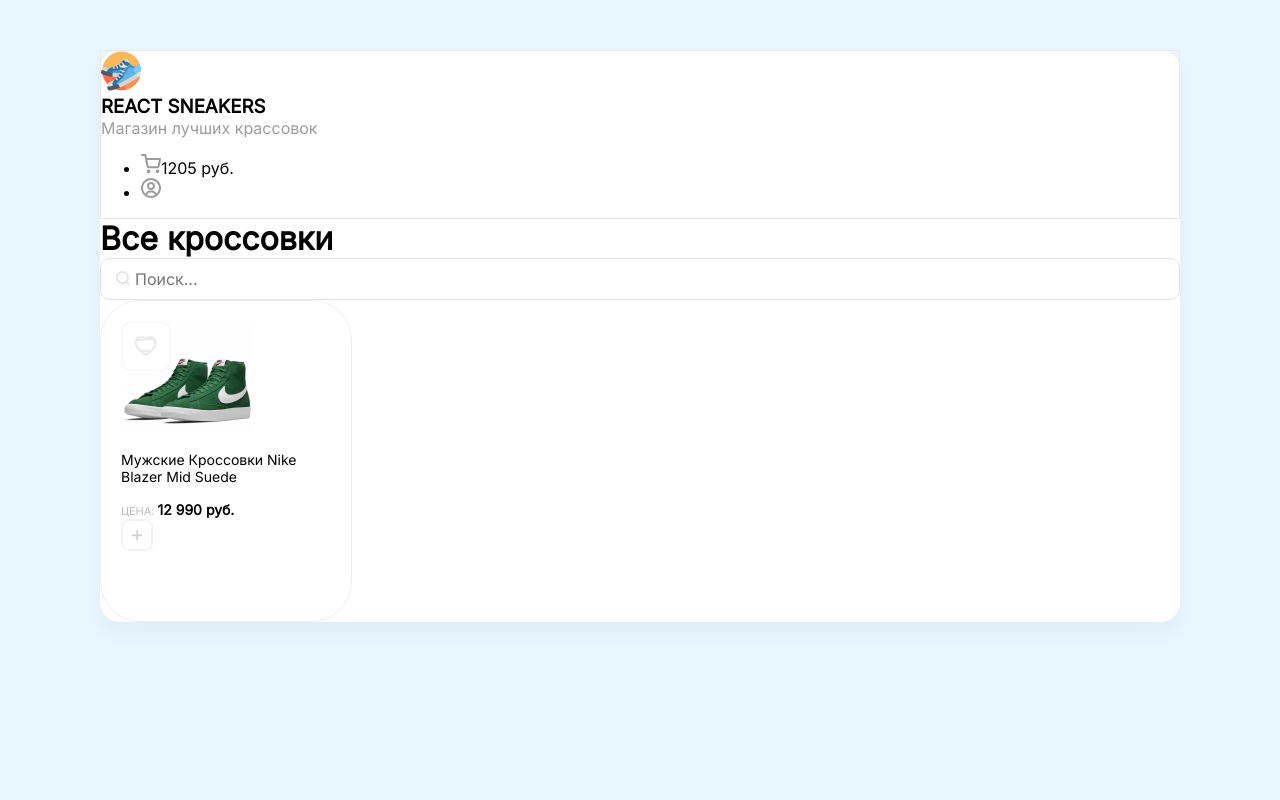
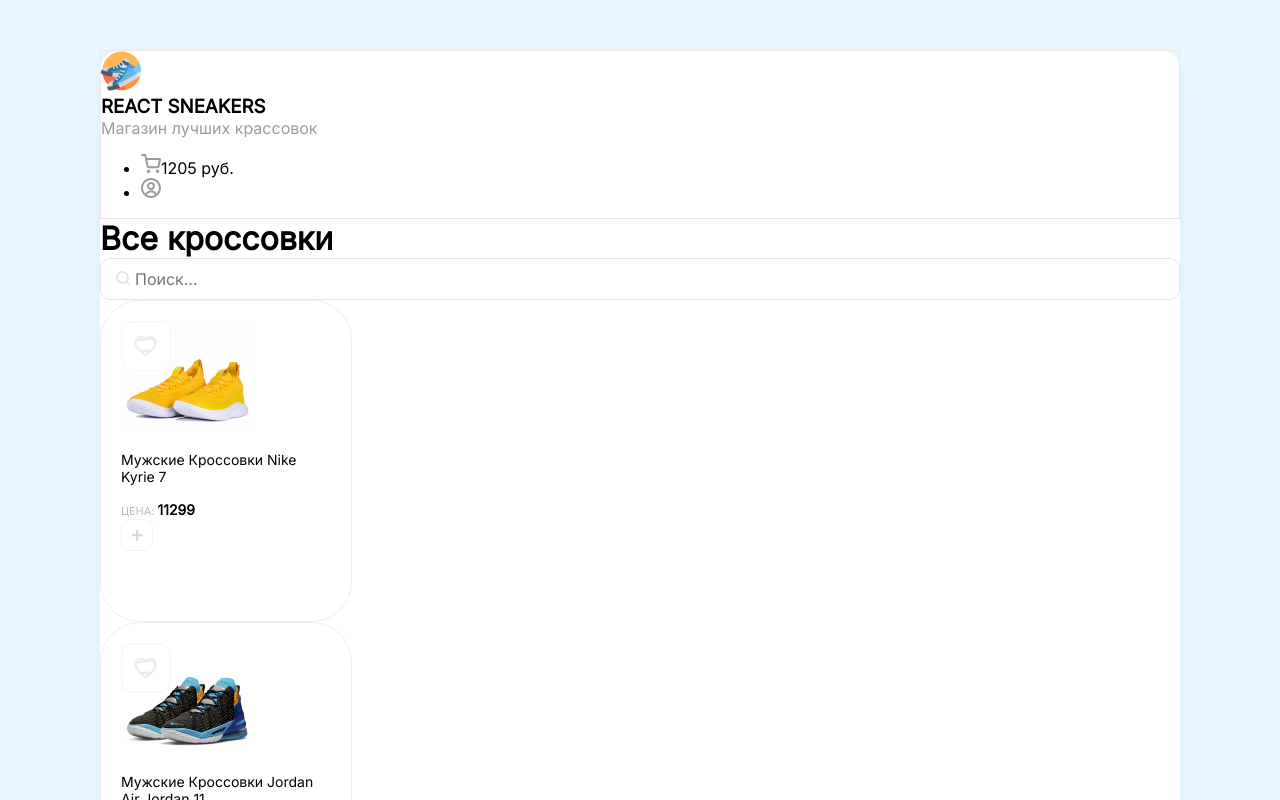
Before and after one commit to diasha003/react-sneakers, a React (Create React App) app: page / in a window 1280 px wide. Shown: the top 800 px of the page. Built offline with nearby package versions, Linux system fonts and the light colour scheme.

Commit message:
add css modules

```diff
--- a/src/App.js
+++ b/src/App.js
@@ -1,6 +1,24 @@
 import Card from "./components/Card";
 import Header from "./components/Header";
 import Drawer from "./components/Darwer";
+
+const arr = [
+  {
+    title: "Мужские Кроссовки Nike Kyrie 7",
+    price: 11299,
+    imageURL: "/img/sneakers/5.jpg",
+  },
+  {
+    title: "Мужские Кроссовки Jordan Air Jordan 11",
+    price: 10799,
+    imageURL: "/img/sneakers/8.jpg",
+  },
+  {
+    title: "Мужские Кроссовки Nike LeBron XVIII",
+    price: 16499,
+    imageURL: "/img/sneakers/10.jpg",
+  },
+];
 
 function App() {
   return (
@@ -22,7 +40,13 @@
           </div>
         </div>
         <div className="d-flex">
-          <Card></Card>
+          {arr.map((obj) => (
+            <Card
+              title={obj.title}
+              price={obj.price}
+              imageURL={obj.imageURL}
+            ></Card>
+          ))}
         </div>
       </div>
     </div>
--- a/src/components/Card.js
+++ /dev/null
@@ -1,22 +0,0 @@
-function Card() {
-  return (
-    <div className="card">
-      <div className="favorite">
-        <img width={50} height={50} src="/img/unliked.svg" alt="unliked"></img>
-      </div>
-      <img width={133} height={112} src="/img/sneakers/1.jpg"></img>
-      <p>Мужские Кроссовки Nike Blazer Mid Suede</p>
-      <div className="d-flex justify-between align-center">
-        <div className="d-flex flex-column">
-          <span>Цена: </span>
-          <b>12 990 руб.</b>
-        </div>
-        <button>
-          <img className="button" src="/img/btn-plus.svg" alt="plus"></img>
-        </button>
-      </div>
-    </div>
-  );
-}
-
-export default Card;
--- /dev/null
+++ b/src/components/Card/Card.module.scss
@@ -0,0 +1,48 @@
+.card {
+  width: 210px;
+  height: 280px;
+  padding: 20px;
+  background: #ffffff;
+  border: 1px solid #eeeeee;
+  border-radius: 40px;
+  margin-right: 30px;
+  transition: box-shadow 0.2s ease-in-out, transform 0.2s ease-in-out;
+
+  p {
+    font-weight: 400;
+    font-size: 14px;
+    color: #000000;
+  }
+
+  span {
+    font-weight: 500;
+    font-size: 11px;
+    text-transform: uppercase;
+    color: #bdbdbd;
+  }
+
+  b {
+    font-weight: 700;
+    font-size: 14px;
+    color: #000000;
+  }
+
+  button {
+    width: 28px;
+    height: 28px;
+    border: none;
+    background: none;
+    padding: 0;
+    margin: 0;
+  }
+
+  .favorite {
+    position: absolute;
+    cursor: pointer;
+  }
+
+  &:hover {
+    box-shadow: 0px 10px 20px rgba(145, 141, 141, 0.596);
+    transform: translateY(-5px);
+  }
+}
--- /dev/null
+++ b/src/components/Card/index.js
@@ -0,0 +1,29 @@
+import styles from "./Card.module.scss";
+
+console.log(styles);
+
+function Card(props) {
+  return (
+    <div className={styles.card}>
+      <div className={styles.favorite}>
+        <img width={50} height={50} src="/img/unliked.svg" alt="unliked"></img>
+      </div>
+      <img width={133} height={112} src={props.imageURL}></img>
+      <p>{props.title}</p>
+      <div className="d-flex justify-between align-center">
+        <div className="d-flex flex-column">
+          <span>Цена: </span>
+          <b>{props.price}</b>
+        </div>
+        <img
+          className="button"
+          src="/img/btn-plus.svg"
+          alt="plus"
+          onClick={() => alert(1)}
+        ></img>
+      </div>
+    </div>
+  );
+}
+
+export default Card;
--- a/src/index.scss
+++ b/src/index.scss
@@ -41,62 +41,11 @@
   }
 }
 
-.card {
-  width: 210px;
-  height: 280px;
-  padding: 20px;
-  background: #ffffff;
-  border: 1px solid #eeeeee;
-  border-radius: 40px;
-  margin-right: 30px;
-  transition: box-shadow 0.2s ease-in-out, transform 0.2s ease-in-out;
-
-  p {
-    font-weight: 400;
-    font-size: 14px;
-    color: #000000;
-  }
-
-  span {
-    font-weight: 500;
-    font-size: 11px;
-    text-transform: uppercase;
-    color: #bdbdbd;
-  }
-
-  b {
-    font-weight: 700;
-    font-size: 14px;
-    color: #000000;
-  }
-
-  button {
-    width: 28px;
-    height: 28px;
-    border: none;
-    background: none;
-    padding: 0;
-    margin: 0;
-  }
-
-  &:hover {
-    box-shadow: 0px 10px 20px rgba(145, 141, 141, 0.596);
-    transform: translateY(-5px);
-  }
-}
-
 .button {
   width: 32px;
   height: 32px;
-  box-sizing: border-box;
-  background: #ffffff;
-  border: 1px solid #f3f0f0;
+
   border-radius: 8px;
-  cursor: pointer;
-}
-
-.favorite {
-  position: absolute;
   cursor: pointer;
 }
 
```
